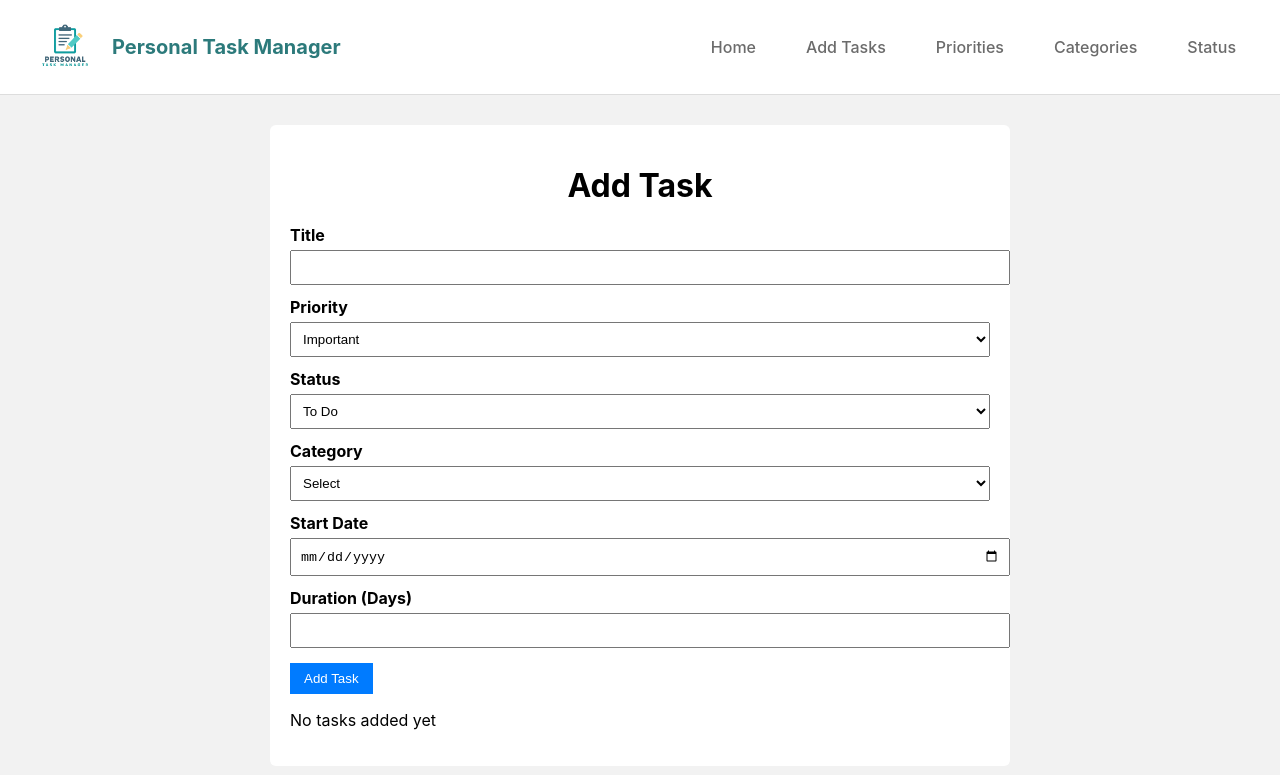
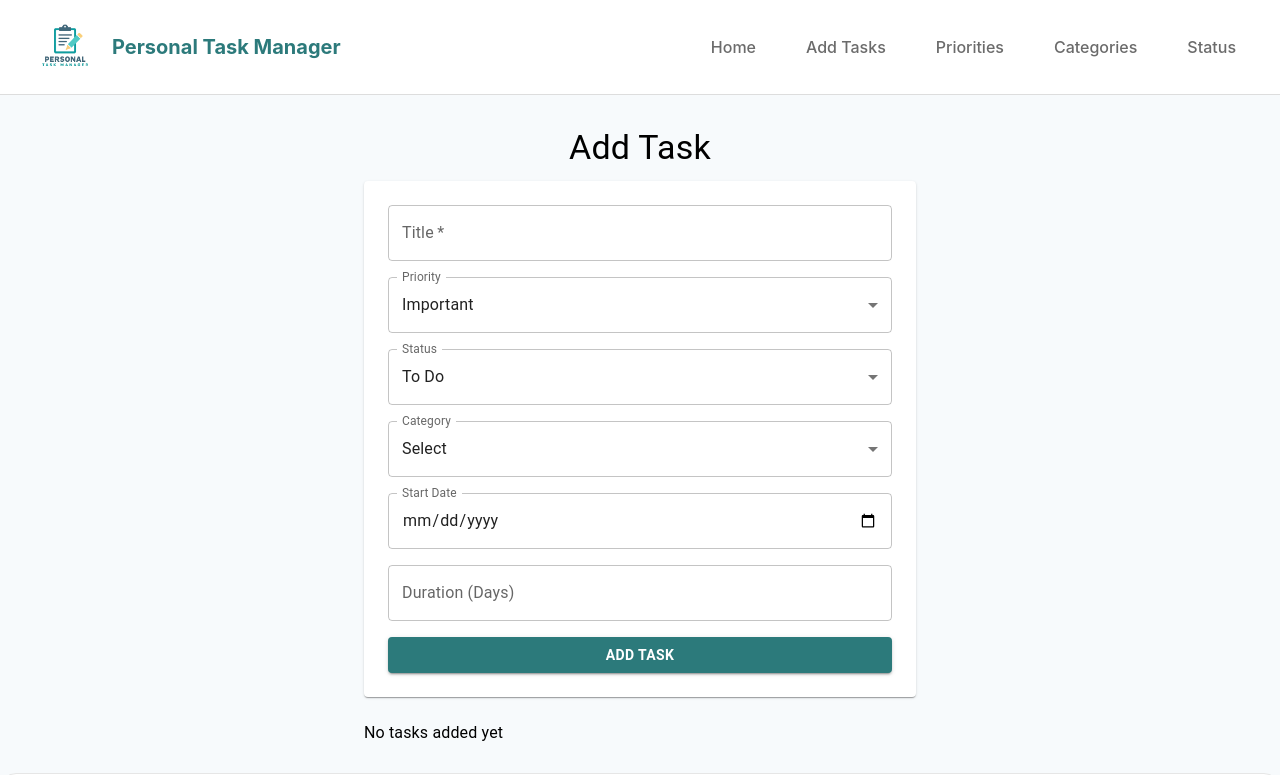
Before and after one commit to noorjanajreh2006-create/Personal-Task-Manager-WEB, a React (Create React App) app: page /add-task in a window 1280 px wide. Shown: the top 775 px of the page. Built offline with nearby package versions, Linux system fonts and the light colour scheme.

Commit message:
add material to the Project

```diff
--- a/package.json
+++ b/package.json
@@ -3,6 +3,10 @@
   "version": "0.1.0",
   "private": true,
   "dependencies": {
+    "@emotion/react": "^11.14.0",
+    "@emotion/styled": "^11.14.1",
+    "@mui/icons-material": "^7.3.6",
+    "@mui/material": "^7.3.6",
     "@testing-library/dom": "^10.4.1",
     "@testing-library/jest-dom": "^6.9.1",
     "@testing-library/react": "^16.3.0",
--- a/src/Pages/AddTask.jsx
+++ b/src/Pages/AddTask.jsx
@@ -1,5 +1,5 @@
 import React, { useEffect, useState } from "react";
-import "../components/AddTask.css";
+import { Container, Typography, Box } from "@mui/material";
 import TaskForm from "../components/TaskForm";
 import TaskList from "../components/TaskList";
 import Footer from "../components/Footer";
@@ -7,14 +7,12 @@ import Footer from "../components/Footer";
 const STORAGE_KEY = "tasks";
 
 function AddTask() {
-
   const [tasks, setTasks] = useState(() => {
     const saved = JSON.parse(localStorage.getItem(STORAGE_KEY) || "[]");
     return Array.isArray(saved) ? saved : [];
   });
 
   const [taskToEdit, setTaskToEdit] = useState(null);
-
 
   useEffect(() => {
     localStorage.setItem(STORAGE_KEY, JSON.stringify(tasks));
@@ -29,24 +27,35 @@ function AddTask() {
     setTaskToEdit(null);
   };
 
-  const deleteTask = (id) => setTasks((prev) => prev.filter((t) => t.id !== id));
+  const deleteTask = (id) =>
+    setTasks((prev) => prev.filter((t) => t.id !== id));
 
   return (
-    <div className="page">
-      <div className="container">
-        <h1>Add Task</h1>
+    <Box sx={{ backgroundColor: "#f7fafc", minHeight: "100vh", py: 4 }}>
+      <Container maxWidth="sm">
+        <Typography variant="h4" align="center" gutterBottom>
+          Add Task
+        </Typography>
 
-        <TaskForm addTask={addTask} updateTask={updateTask} taskToEdit={taskToEdit} />
+        <TaskForm
+          addTask={addTask}
+          updateTask={updateTask}
+          taskToEdit={taskToEdit}
+        />
 
-        <TaskList tasks={tasks} onEdit={setTaskToEdit} onDelete={deleteTask} />
-      </div>
+        <TaskList
+          tasks={tasks}
+          onEdit={setTaskToEdit}
+          onDelete={deleteTask}
+        />
+      </Container>
 
       <Footer
         studentName="Yazan Barham"
         studentId="12400199"
         githubUrl="https://github.com/YazanBarham"
       />
-    </div>
+    </Box>
   );
 }
 
--- a/src/components/AddTask.css
+++ /dev/null
@@ -1,61 +0,0 @@
-.page {
-  background-color: #f2f2f2;
-  min-height: 100vh;
-  padding: 30px;
-}
-
-.container {
-  max-width: 700px;
-  margin: auto;
-  background-color: white;
-  padding: 20px;
-  border-radius: 6px;
-}
-h1 {
-  text-align: center;
-  margin-bottom: 20px;
-}
-
-.form label {
-  display: block;
-  margin-top: 12px;
-  font-weight: bold;
-}
-
-.form input,
-.form select {
-  width: 100%;
-  padding: 8px;
-  margin-top: 5px;
-}
-
-
-.btn {
-  margin-top: 15px;
-  padding: 8px 14px;
-  border: none;
-}
-
-.primary {
-  background-color: #007bff;
-  color: white;
-}
-
-.edit {
-  background-color: orange;
-  color: white;
-  margin-right: 10px;
-}
-
-.delete {
-  background-color: red;
-  color: white;
-}
-
-
-.task-card {
-  border: 1px solid #ccc;
-  padding: 15px;
-  margin-top: 15px;
-  border-radius: 5px;
-}
--- a/src/components/TaskForm.jsx
+++ b/src/components/TaskForm.jsx
@@ -1,17 +1,21 @@
 import React, { useEffect, useState } from "react";
+import {
+  TextField,
+  Button,
+  MenuItem,
+  Box,
+  Paper,
+} from "@mui/material";
 
 function TaskForm({ addTask, updateTask, taskToEdit }) {
   const [title, setTitle] = useState("");
   const [priority, setPriority] = useState("Important");
   const [durationDays, setDurationDays] = useState("");
-
-
+  const [startDate, setStartDate] = useState("");
+  const [status, setStatus] = useState("To Do");
 
   const [categories, setCategories] = useState([]);
   const [selectedCategoryId, setSelectedCategoryId] = useState("Select");
-
-  const [startDate, setStartDate] = useState("");
-  const [status, setStatus] = useState("To Do");
 
   useEffect(() => {
     const stored = JSON.parse(localStorage.getItem("categories") || "[]");
@@ -32,15 +36,19 @@ function TaskForm({ addTask, updateTask, taskToEdit }) {
   const handleSubmit = (e) => {
     e.preventDefault();
 
+    if (selectedCategoryId === "Select") {
+      alert("Please select a category");
+      return;
+    }
+
     const task = {
-      id: taskToEdit ? taskToEdit.id : Date.now(),
+      id: taskToEdit ? taskToEdit.id : crypto.randomUUID(),
       title,
       priority,
-      durationDays,
+      durationDays: Number(durationDays),
       startDate,
-      status, // To Do / Missed / Done
+      status,
       categoryId: selectedCategoryId,
-
     };
 
     taskToEdit ? updateTask(task) : addTask(task);
@@ -54,42 +62,85 @@ function TaskForm({ addTask, updateTask, taskToEdit }) {
   };
 
   return (
-    <form className="form" onSubmit={handleSubmit}>
-      <label>Title</label>
-      <input value={title} onChange={(e) => setTitle(e.target.value)} required />
+    <Paper sx={{ p: 3, mb: 3 }}>
+      <Box component="form" onSubmit={handleSubmit} sx={{ display: "grid", gap: 2 }}>
+        <TextField
+          label="Title"
+          value={title}
+          onChange={(e) => setTitle(e.target.value)}
+          required
+        />
 
-      <label>Priority</label>
-      <select value={priority} onChange={(e) => setPriority(e.target.value)}>
-        <option value="Very Important">Very Important</option>
-        <option value="Important">Important</option>
-        <option value="Less Important">Less Important</option>
-      </select>
+        <TextField
+          select
+          label="Priority"
+          value={priority}
+          onChange={(e) => setPriority(e.target.value)}
+        >
+          <MenuItem value="Very Important">Very Important</MenuItem>
+          <MenuItem value="Important">Important</MenuItem>
+          <MenuItem value="Less Important">Less Important</MenuItem>
+        </TextField>
 
-      <label>Status</label>
-      <select value={status} onChange={(e) => setStatus(e.target.value)}>
-        <option value="To Do">To Do</option>
-        <option value="Done">Done</option>
-        <option value="Missed">Missed</option>
-      </select>
+        <TextField
+          select
+          label="Status"
+          value={status}
+          onChange={(e) => setStatus(e.target.value)}
+        >
+          <MenuItem value="To Do">To Do</MenuItem>
+          <MenuItem value="Done">Done</MenuItem>
+          <MenuItem value="Missed">Missed</MenuItem>
+        </TextField>
 
-      <label>Category</label>
-      <select value={selectedCategoryId} onChange={(e) => setSelectedCategoryId(e.target.value)}>
-        <option value="Select">Select</option>
-        {categories.map((c) => (
-          <option key={c.id} value={String(c.id)}>
-            {c.title}
-          </option>
-        ))}
-      </select>
+        <TextField
+          select
+          label="Category"
+          value={selectedCategoryId}
+          onChange={(e) => setSelectedCategoryId(e.target.value)}
+        >
+          <MenuItem value="Select">Select</MenuItem>
+          {categories.map((c) => (
+            <MenuItem key={c.id} value={String(c.id)}>
+              {c.title}
+            </MenuItem>
+          ))}
+        </TextField>
 
-      <label>Start Date</label>
-      <input type="date" value={startDate} onChange={(e) => setStartDate(e.target.value)} />
+        <TextField
+          type="date"
+          label="Start Date"
+          InputLabelProps={{ shrink: true }}
+          value={startDate}
+          onChange={(e) => setStartDate(e.target.value)}
+        />
 
-      <label>Duration (Days)</label>
-      <input type="number" value={durationDays} onChange={(e) => setDurationDays(e.target.value)} />
+        <TextField
+          type="number"
+          label="Duration (Days)"
+          value={durationDays}
+          onChange={(e) => setDurationDays(e.target.value)}
+        />
 
-      <button type="submit" className="btn primary">{taskToEdit ? "Update Task" : "Add Task"}</button>
-    </form>
+        <Button
+  variant="contained"
+  type="submit"
+  sx={{
+    backgroundColor: "#2c7a7b",
+    "&:hover": {
+      backgroundColor: "#225e61",
+    },
+    fontWeight: "bold",
+  }}
+>
+  {taskToEdit ? "Update Task" : "Add Task"}
+</Button>
+
+
+
+
+      </Box>
+    </Paper>
   );
 }
 
--- a/src/components/TaskList.jsx
+++ b/src/components/TaskList.jsx
@@ -1,4 +1,11 @@
 import React, { useEffect, useMemo, useState } from "react";
+import {
+  Card,
+  CardContent,
+  Typography,
+  Button,
+  Stack,
+} from "@mui/material";
 
 function TaskList({ tasks, onEdit, onDelete }) {
   const [categories, setCategories] = useState([]);
@@ -17,35 +24,37 @@ function TaskList({ tasks, onEdit, onDelete }) {
   }, [categories]);
 
   if (tasks.length === 0) {
-    return <p>No tasks added yet</p>;
+    return <Typography>No tasks added yet</Typography>;
   }
 
   return (
     <>
       {tasks.map((task) => (
-        <div className="task-card" key={task.id}>
-          <h3>{task.title}</h3>
+        <Card key={task.id} sx={{ mb: 2 }}>
+          <CardContent>
+            <Typography variant="h6">{task.title}</Typography>
+            <Typography>Priority: {task.priority}</Typography>
+            <Typography>Status: {task.status}</Typography>
+            <Typography>
+              Category: {categoryMap[String(task.categoryId)]}
+            </Typography>
+            <Typography>Start Date: {task.startDate}</Typography>
+            <Typography>Duration: {task.durationDays} days</Typography>
 
-          <p><b>Priority:</b> {task.priority}</p>
-          <p><b>Status:</b> {task.status}</p>
-
-          <p>
-            <b>Category:</b>{" "}
-            {task.categoryId && task.categoryId !== "Select"
-              ? (categoryMap[String(task.categoryId)] || "Unknown Category")
-              : "Select"}
-          </p>
-
-          <p><b>Start Date:</b> {task.startDate}</p>
-          <p><b>Duration:</b> {task.durationDays} days</p>
-
-          <button className="btn edit" onClick={() => onEdit(task)}>
-            Edit
-          </button>
-          <button className="btn delete" onClick={() => onDelete(task.id)}>
-            Delete
-          </button>
-        </div>
+            <Stack direction="row" spacing={1} sx={{ mt: 2 }}>
+              <Button variant="outlined" onClick={() => onEdit(task)}>
+                Edit
+              </Button>
+              <Button
+                variant="contained"
+                color="error"
+                onClick={() => onDelete(task.id)}
+              >
+                Delete
+              </Button>
+            </Stack>
+          </CardContent>
+        </Card>
       ))}
     </>
   );
```
Also changed, not shown: 1 other file (tests, documents, lock files or other folders).
